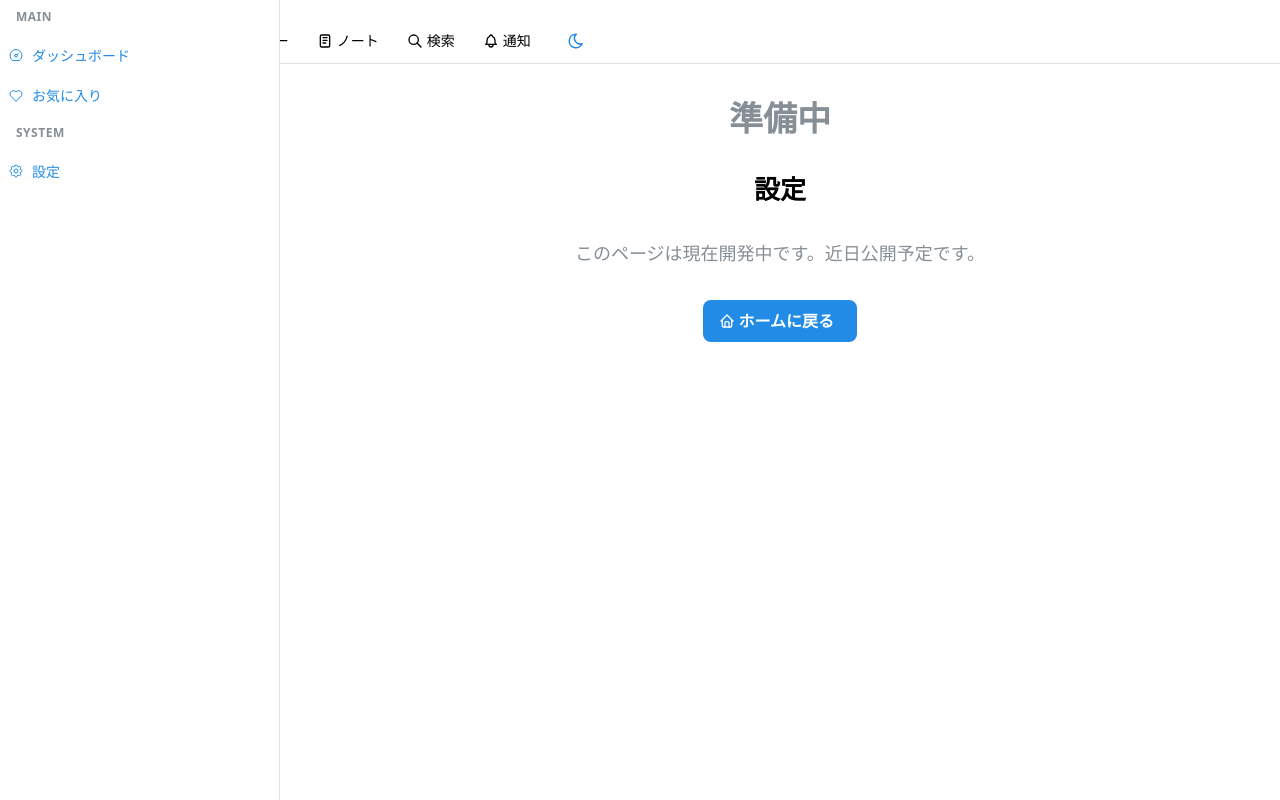
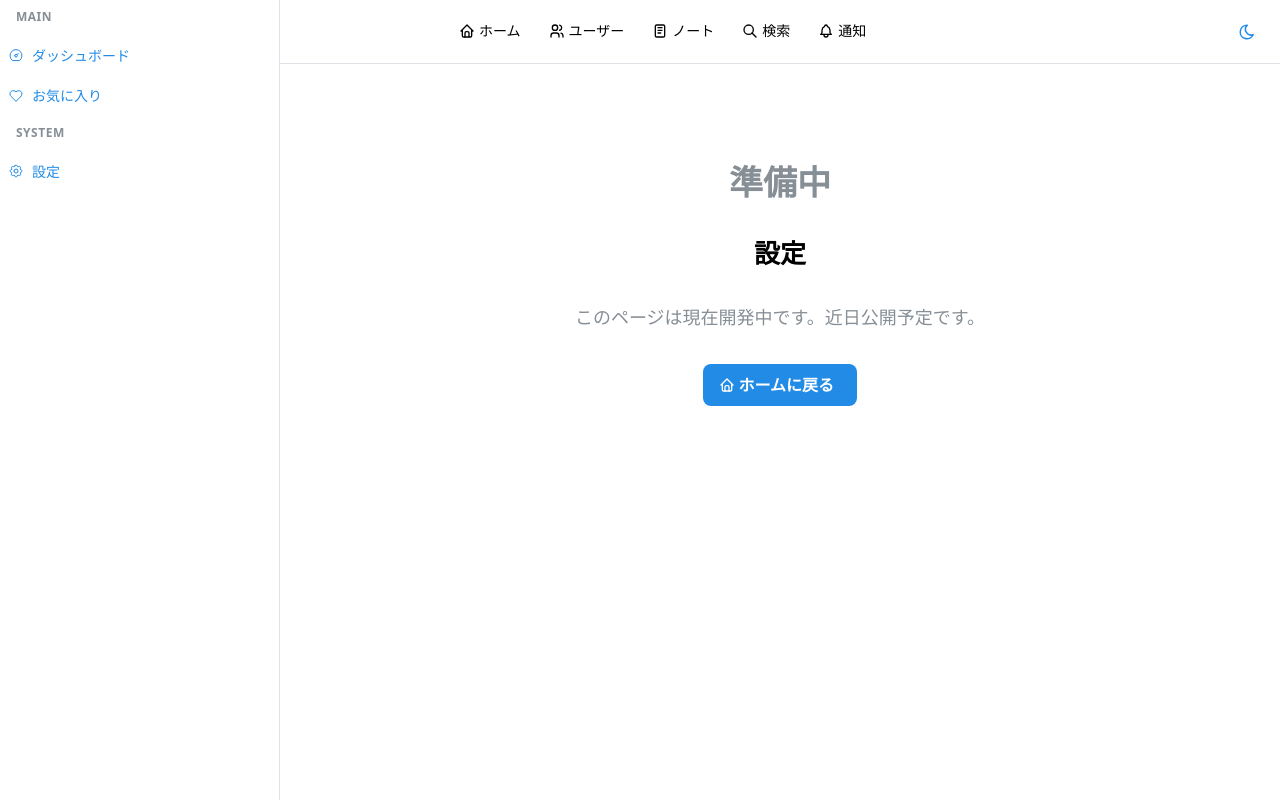
Before and after one commit to HIRO15254/sapphire, a React (Vite) app: page /settings in a window 1280 px wide. Built offline with nearby package versions, Linux system fonts and the light colour scheme.

Commit message:
Revert "Merge pull request #3 from HIRO15254/fix/ui"
This reverts commit e3bc8d48f3277782a317b603c3e2fc2b6a76836e, reversing
changes made to f06c4026cf2ef3cff138956643eab6321fbd6d9d.

```diff
--- a/index.html
+++ b/index.html
@@ -3,7 +3,7 @@
   <head>
     <meta charset="UTF-8" />
     <link rel="icon" type="image/svg+xml" href="/vite.svg" />
-    <meta name="viewport" content="width=device-width, initial-scale=1.0, viewport-fit=cover" />
+    <meta name="viewport" content="width=device-width, initial-scale=1.0" />
     <title>Tauri + React + Typescript</title>
   </head>
 
--- a/src/components/layout/ResponsiveLayout/ResponsiveLayout.tsx
+++ b/src/components/layout/ResponsiveLayout/ResponsiveLayout.tsx
@@ -2,7 +2,6 @@
 import { memo, useId, useMemo } from "react";
 import { FooterNavigation, HamburgerMenu, HeaderNavigation, SideNavigation } from "./components";
 import { useNavigationConfig, useResponsiveLayout } from "./hooks";
-import safeAreaStyles from "./safeArea.module.css";
 import type { NavigationItem, ResponsiveLayoutProps, UseResponsiveLayoutReturn } from "./types";
 
 // 【ユーティリティ関数】: NavigationItem配列をgroupedItems形式に変換
@@ -71,29 +70,21 @@
   );
 
   return (
-    <div data-testid="responsive-layout-container" className={safeAreaStyles.safeAreaContainer}>
+    <div data-testid="responsive-layout-container">
       <AppShell
-        header={{
-          height: {
-            base: "var(--header-height-mobile)",
-            md: "var(--header-height-desktop)",
-          },
-        }}
+        header={{ height: { base: 56, md: 64 } }}
         navbar={{
           width: { base: 0, md: 280 },
           breakpoint: "md",
           collapsed: { mobile: true, desktop: false },
         }}
         footer={{
-          height: {
-            base: "var(--footer-height-mobile)",
-            md: 0,
-          },
+          height: { base: 80, md: 0 },
         }}
         padding={{ base: "sm", md: "md" }}
       >
-        {/* ヘッダー部分 - env()セーフエリア適用 */}
-        <AppShell.Header className={safeAreaStyles.safeAreaHeader}>
+        {/* ヘッダー部分 */}
+        <AppShell.Header>
           <HeaderNavigation
             items={safeNavigationConfig.primary}
             isMobile={isMobile}
@@ -102,9 +93,9 @@
           />
         </AppShell.Header>
 
-        {/* デスクトップサイドバー - env()セーフエリア適用 */}
+        {/* デスクトップサイドバー */}
         {!isMobile && (
-          <AppShell.Navbar className={safeAreaStyles.safeAreaSidebar}>
+          <AppShell.Navbar>
             <SideNavigation
               items={safeNavigationConfig.secondary}
               groupedItems={groupedSecondaryItems}
@@ -112,17 +103,15 @@
           </AppShell.Navbar>
         )}
 
-        {/* モバイルフッター - env()セーフエリア適用 */}
+        {/* モバイルフッター */}
         {isMobile && (
-          <AppShell.Footer className={safeAreaStyles.safeAreaFooter}>
+          <AppShell.Footer>
             <FooterNavigation items={safeNavigationConfig.primary} />
           </AppShell.Footer>
         )}
 
-        {/* メインコンテンツ - env()セーフエリア適用 */}
-        <AppShell.Main id={mainContentId} className={safeAreaStyles.safeAreaMain}>
-          {children}
-        </AppShell.Main>
+        {/* メインコンテンツ */}
+        <AppShell.Main id={mainContentId}>{children}</AppShell.Main>
 
         {/* モバイルハンバーガーメニュー */}
         <HamburgerMenu
--- a/src/components/layout/ResponsiveLayout/components/FooterNavigation.tsx
+++ b/src/components/layout/ResponsiveLayout/components/FooterNavigation.tsx
@@ -105,7 +105,6 @@
       boxSizing: "border-box" as const,
       backgroundColor: isActive ? "var(--mantine-color-blue-light)" : "transparent",
       color: isActive ? "var(--mantine-color-blue-filled)" : "inherit",
-      outline: "none",
     }),
     []
   );
--- a/src/components/layout/ResponsiveLayout/safeArea.module.css
+++ /dev/null
@@ -1,53 +0,0 @@
-/* セーフエリア対応 - コンテンツサイズを保持しつつ安全な配置 */
-.safeAreaContainer {
-  min-height: 100dvh; /* dynamic viewport height対応 */
-
-  /* AppShell用のCSS変数を定義 */
-  --header-height-mobile: calc(56px + env(safe-area-inset-top, 0px));
-  --header-height-desktop: calc(64px + env(safe-area-inset-top, 0px));
-  --footer-height-mobile: calc(80px + env(safe-area-inset-bottom, 0px));
-}
-
-/* ヘッダー: 高さを拡張してセーフエリア分も含める */
-.safeAreaHeader {
-  /* パディングではなく高さを拡張 */
-  min-height: calc(56px + env(safe-area-inset-top));
-  padding-top: env(safe-area-inset-top);
-  box-sizing: border-box;
-
-  /* コンテンツは下部に配置 */
-  display: flex;
-  align-items: flex-end;
-}
-
-/* モバイル用のヘッダー高さ調整 */
-@media screen and (min-width: 62em) {
-  .safeAreaHeader {
-    min-height: calc(64px + env(safe-area-inset-top));
-  }
-}
-
-/* フッター: 高さを拡張してセーフエリア分も含める */
-.safeAreaFooter {
-  min-height: calc(80px + env(safe-area-inset-bottom));
-  padding-bottom: env(safe-area-inset-bottom);
-  box-sizing: border-box;
-
-  /* コンテンツは上部に配置 */
-  display: flex;
-  align-items: flex-start;
-}
-
-/* サイドバーのセーフエリア対応 */
-.safeAreaSidebar {
-  padding-left: env(safe-area-inset-left);
-  padding-right: env(safe-area-inset-right);
-  box-sizing: border-box;
-}
-
-/* メインコンテンツのセーフエリア対応 */
-.safeAreaMain {
-  padding-left: env(safe-area-inset-left);
-  padding-right: env(safe-area-inset-right);
-  box-sizing: border-box;
-}
```
Also changed, not shown: 1 other file (tests, documents, lock files or other folders).
